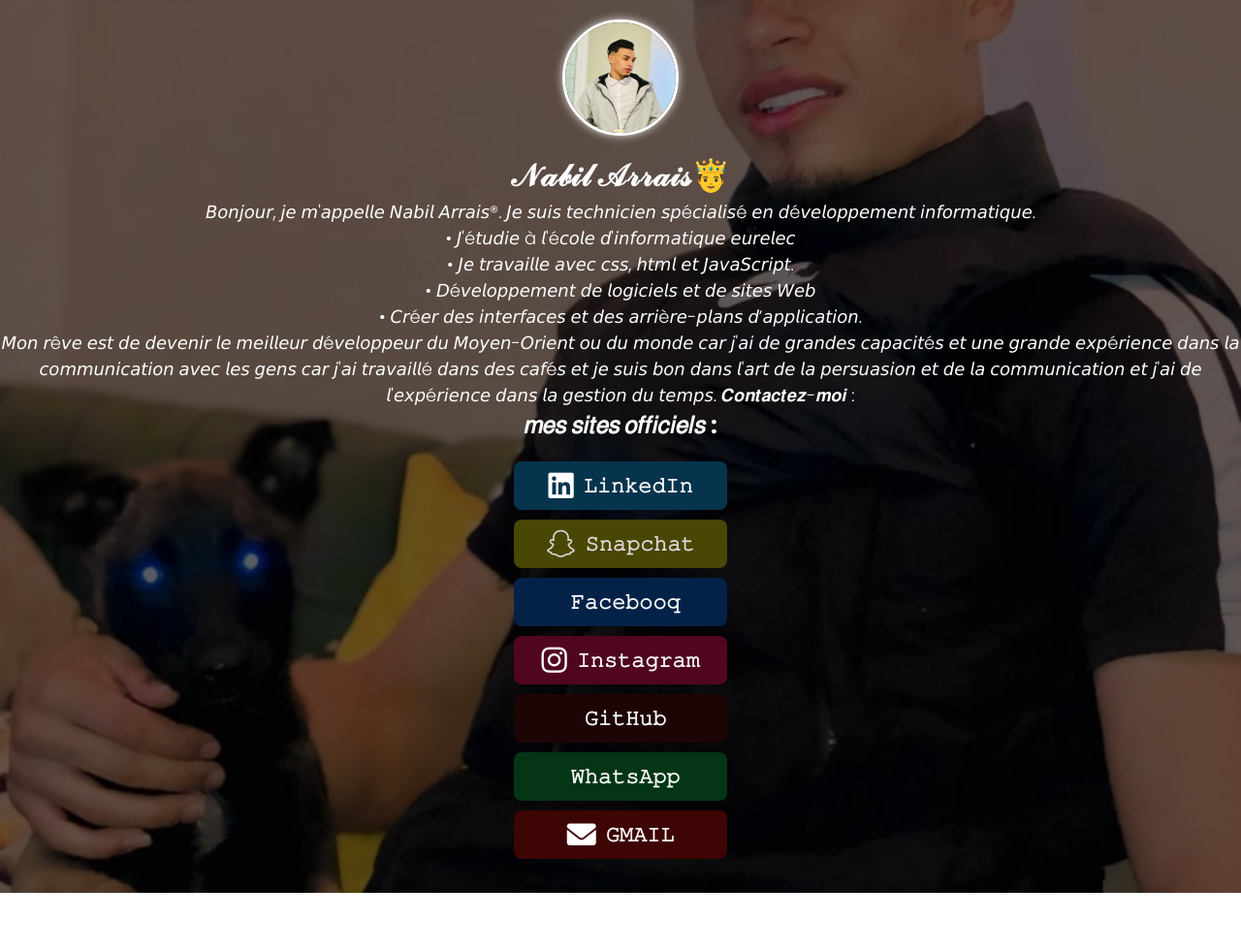
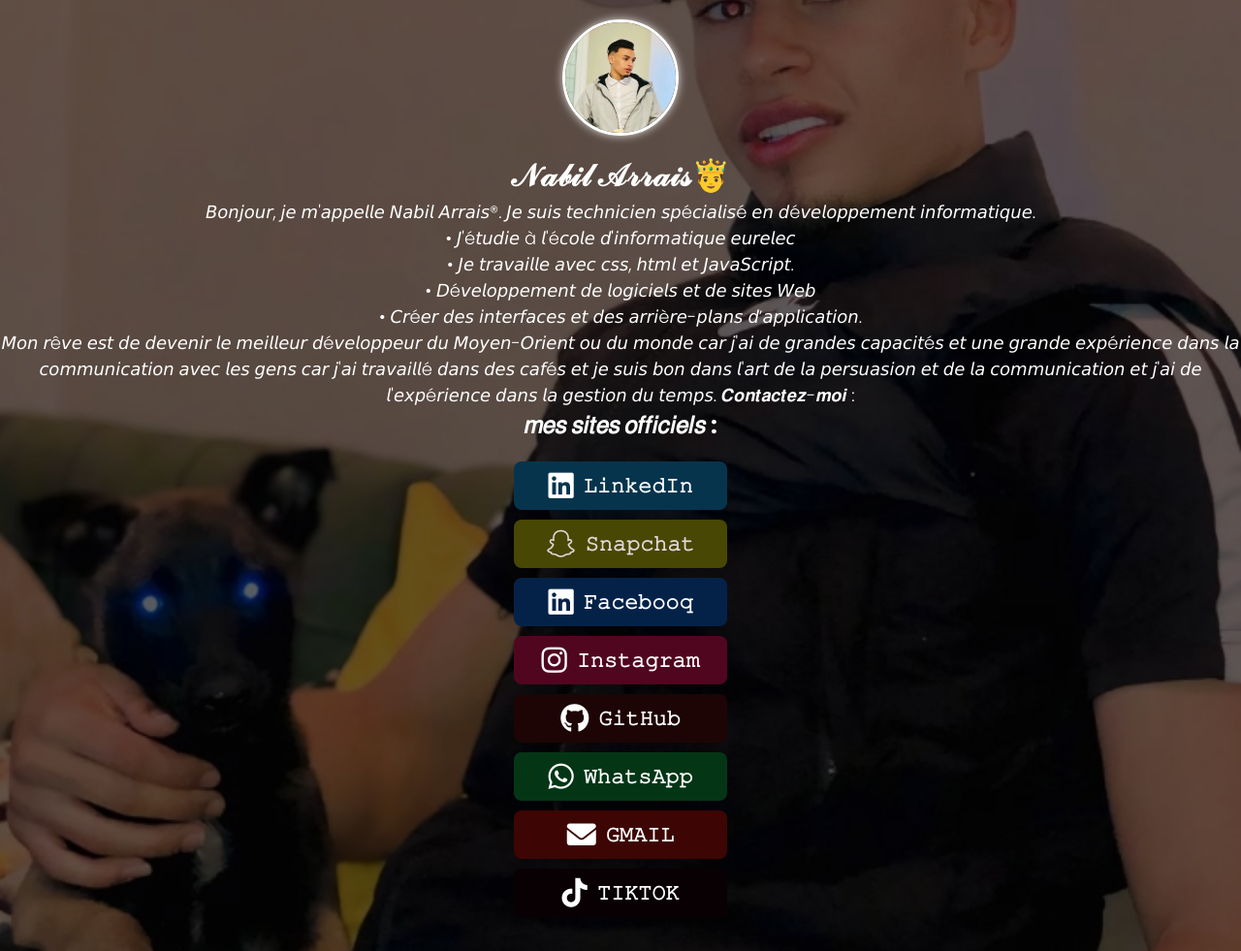
Before and after one commit to nabilarrais/potfolio, a plain HTML site: page index.html in a window 1280 px wide. Shown: the whole page at 97% size. Before the commit the page ends 921 px from the top, so only its background shows below. Drawn offline with Linux system fonts and the light colour scheme.

Commit message:
potfolio

```diff
--- a/index.html
+++ b/index.html
@@ -105,6 +105,7 @@
         .social-links a:nth-child(5) { background: #1d0505; color: white; }
         .social-links a:nth-child(6) { background: #043616; color: white; }
         .social-links a:nth-child(7) { background: #3d0504; color: white; }
+        .social-links a:nth-child(8) { background: #080003; color: white; }
     </style>
 </head>
 <body>
@@ -128,12 +129,13 @@
         <h2>𝑚𝑒𝑠 𝑠𝑖𝑡𝑒𝑠 𝑜𝑓𝑓𝑖𝑐𝑖𝑒𝑙𝑠 :  </h2>
         <div class="social-links">
             <a href="https://www.linkedin.com/in/nabil-arrais-556b26353/" target="_blank"><i class="fab fa-linkedin"></i>𝙻𝚒𝚗𝚔𝚎𝚍𝙸𝚗</a>
-            <a href="#" target="_blank"><i class="fab fa-snapchat"></i>𝚂𝚗𝚊𝚙𝚌𝚑𝚊𝚝</a>
-            <a href="#" target="_blank"><i class="https://www.facebook.com/nabil.arrais.5"></i>𝙵𝚊𝚌𝚎𝚋𝚘𝚘𝚚</a>
+            <a href="https://snapchat.com/t/pGjXb0Ig" target="_blank"><i class="fab fa-snapchat"></i>𝚂𝚗𝚊𝚙𝚌𝚑𝚊𝚝</a>
+            <a href="https://www.facebook.com/nabil.arrais.5" target="_blank"><i class="fab fa-linkedin"></i>𝙵𝚊𝚌𝚎𝚋𝚘𝚘𝚚</a>
             <a href="https://www.instagram.com/p/DEOInjdsnaA/?utm_source=ig_web_copy_link&igsh=MzRlODBiNWFlZA==" target="_blank"><i class="fab fa-instagram"></i> 𝙸𝚗𝚜𝚝𝚊𝚐𝚛𝚊𝚖</a>
-            <a href="https://github.com/nabilarrais" target="_blank"><i class="https://github.com/nabilarrais"></i>𝙶𝚒𝚝𝙷𝚞𝚋</a>
-            <a href="#" target="_blank"><i class="https://wa.me/+212707911741"></i>  𝚆𝚑𝚊𝚝𝚜𝙰𝚙𝚙</a>
+            <a href="https://github.com/nabilarrais" target="_blank"><i class="fab fa-github"></i>𝙶𝚒𝚝𝙷𝚞𝚋</a>
+            <a href="https://wa.me/+212707911741" target="_blank"><i class="fab fa-whatsapp"></i>  𝚆𝚑𝚊𝚝𝚜𝙰𝚙𝚙</a>
             <a href="https://mail.google.com/mail/u/0/#inbox" target="_blank"><i class="fas fa-envelope"></i>𝙶𝙼𝙰𝙸𝙻</a>
+            <a href="https://www.tiktok.com/@x_dauphin_x?is_from_webapp=1&sender_device=pc" target="_blank"><i class="fab fa-tiktok"></i> 𝚃𝙸𝙺𝚃𝙾𝙺</a>
         </div>
     </div>
 </body>
```
